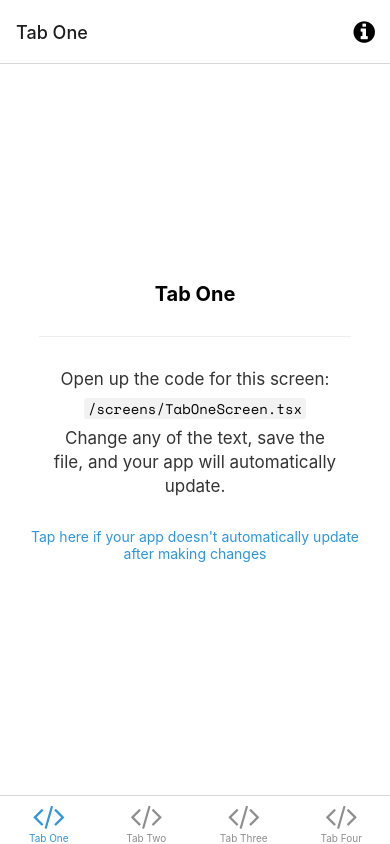
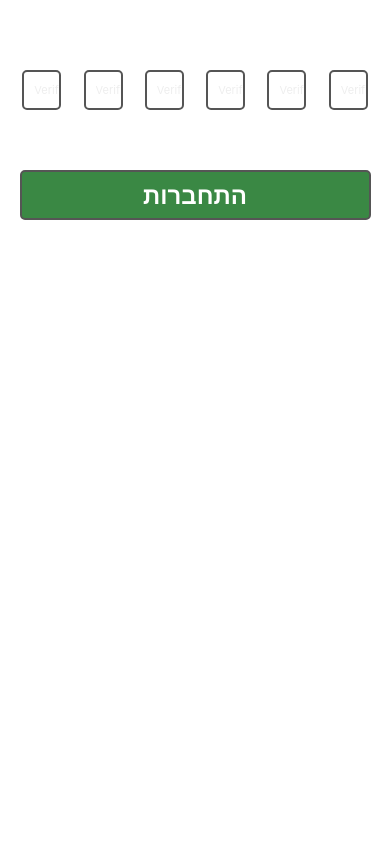
Before and after one commit to WebAhead-13/yedidim, a React Native app: screen / in a window 390 px wide. Built offline with nearby package versions, Linux system fonts and the light colour scheme; what expo-linking would draw is missing.

Commit message:
varifyScreen

```diff
--- /dev/null
+++ b/navigation/AuthScreen.tsx
@@ -0,0 +1,145 @@
+
+import React, { Component } from 'react'
+import {
+  StyleSheet,
+  SafeAreaView,
+  TouchableOpacity,
+  View,
+  Text,
+  TextInput
+} from 'react-native'
+
+const AuthScreen = () => {
+  return (
+
+
+    <View style={styles.verificationView}>
+
+    <View style={styles.textInputRow} >
+    <TextInput
+      style={styles.textInput}
+      placeholder='Verification code'
+      placeholderTextColor='#eee'
+      keyboardType='numeric'
+      maxLength={1}
+
+    />
+
+     <TextInput
+      style={styles.textInput}
+      placeholder='Verification code'
+      placeholderTextColor='#eee'
+      keyboardType='numeric'
+      maxLength={1}
+
+    />
+     <TextInput
+      style={styles.textInput}
+      placeholder='Verification code'
+      placeholderTextColor='#eee'
+      keyboardType='numeric'
+      maxLength={1}
+
+    />
+
+<TextInput
+      style={styles.textInput}
+      placeholder='Verification code'
+      placeholderTextColor='#eee'
+      keyboardType='numeric'
+      maxLength={1}
+
+    />
+
+<TextInput
+      style={styles.textInput}
+      placeholder='Verification code'
+      placeholderTextColor='#eee'
+      keyboardType='numeric'
+      maxLength={1}
+
+    />
+
+<TextInput
+      style={styles.textInput}
+      placeholder='Verification code'
+      placeholderTextColor='#eee'
+      keyboardType='numeric'
+      maxLength={1}
+
+    />
+
+</View>
+
+    <TouchableOpacity
+      style={[styles.themeButton, { marginTop: 20 }]}
+    //   onPress={this.handleVerifyCode}
+    >
+      <Text style={styles.themeButtonTitle}>התחברות</Text>
+    </TouchableOpacity>
+
+
+
+  </View>
+  )
+}
+export default AuthScreen;
+
+
+const styles = StyleSheet.create({
+    container: {
+      flex: 1,
+      backgroundColor: '#aaa'
+    },
+    page: {
+      flex: 1,
+      alignItems: 'center',
+      justifyContent: 'center',
+      backgroundColor: '#2798D5'
+
+    },
+    textInput: {
+      marginTop: 20,
+      height: 40,
+      borderColor: '#555',
+      borderWidth: 2,
+      borderRadius: 5,
+      paddingLeft: 10,
+      color: '#fff',
+      width: '10%',
+      fontSize: 11
+
+    },
+    textInputRow:{
+        display:'flex',
+        width:'100%',
+        justifyContent:"space-evenly",
+        flexDirection:'row',
+        height:100
+
+
+    },
+    themeButton: {
+      width: '90%',
+      height: 50,
+      alignItems: 'center',
+      justifyContent: 'center',
+      backgroundColor: '#3A8844',
+      borderColor: '#555',
+      borderWidth: 2,
+      borderRadius: 5
+    },
+    themeButtonTitle: {
+      fontSize: 24,
+      fontWeight: 'bold',
+      color: '#fff'
+    },
+    verificationView: {
+        width: '100%',
+        alignItems: 'center',
+        marginTop: 50,
+
+
+
+    }
+})
--- a/navigation/AuthStack.tsx
+++ b/navigation/AuthStack.tsx
@@ -32,7 +32,7 @@ function AuthStack() {
           </View>
         )}
       />
-      <Stack.Screen
+      {/* <Stack.Screen
         name="Verify"
         options={({ navigation, route }) => ({
           headerRight: () => {
@@ -64,7 +64,7 @@ function AuthStack() {
             </Button>
           </View>
         )}
-      />
+      /> */}
     </Stack.Navigator>
   );
 }
--- a/navigation/index.tsx
+++ b/navigation/index.tsx
@@ -9,17 +9,18 @@ import AsyncStorage from "@react-native-async-storage/async-storage";
 import AuthStack from "./AuthStack";
 import LinkingConfiguration from "./LinkingConfiguration";
 import UserStack from "./UserStack";
+import AuthScreen from "./AuthScreen";
 
 export default function Navigation() {
   return (
     <NavigationContainer linking={LinkingConfiguration} theme={DefaultTheme}>
-      <RootNavigator />
+    <RootNavigator/>
     </NavigationContainer>
   );
 }
 
 function RootNavigator() {
-  const [isLoggedIn, setIsLoggedIn] = React.useState(true);
+  const [isLoggedIn, setIsLoggedIn] = React.useState(false);
 
   // test if user is logged in, in the AsyncStorage
   React.useEffect(() => {
@@ -34,8 +35,9 @@ function RootNavigator() {
   }, []);
 
   if (!isLoggedIn) {
-    return <AuthStack />;
+    console.log("")
+    return <AuthScreen />;
   }
 
-  return <UserStack />;
+  return  <AuthScreen/>
 }
--- a/package.json
+++ b/package.json
@@ -33,6 +33,7 @@
     "react-native-paper": "^4.11.2",
     "react-native-safe-area-context": "3.3.2",
     "react-native-screens": "~3.10.1",
+    "react-native-sms-verifycode": "^2.4.3",
     "react-native-web": "0.17.1"
   },
   "devDependencies": {
```
Also changed, not shown: 1 other file (tests, documents, lock files or other folders).
